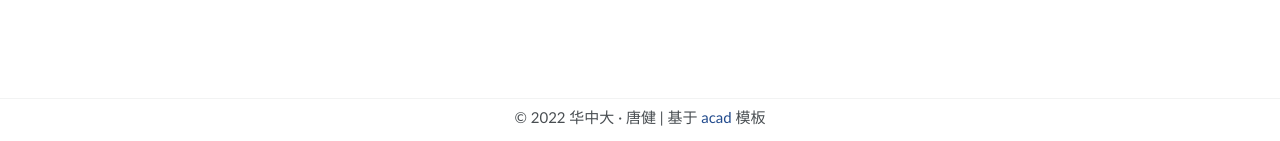
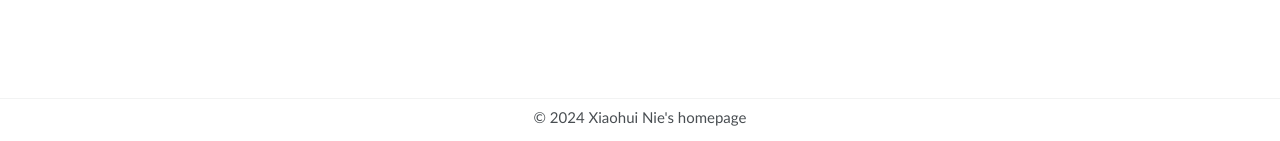
Before and after one commit to Alan-Nie/zh-cn, a Jekyll site: the page built from _pages/about.md, in a window 1280 px wide and 900 px high, scrolled down 1530 px. Shown: the part 756-897 px from the top of the window. Built offline with Jekyll 4.4.1, drawn with Linux system fonts in a browser that asks for light colours; some web fonts are replaced.

Commit message:
update footer

```diff
--- a/_layouts/default.html
+++ b/_layouts/default.html
@@ -32,10 +32,7 @@ layout: compress
 <div class="footer_site">
 <hr/>
 <div class="footer_copyright">
-  © 2022 华中大 · 唐健 | 基于&nbsp
-  <a class="page_a"  href="https://github.com/RayeRen/acad-homepage.github.io">
-  acad
-  </a>&nbsp模板
+  © 2024 Xiaohui Nie's homepage
 </div>
 </div>
   </body>
```
Also changed, not shown: 1 other file.
